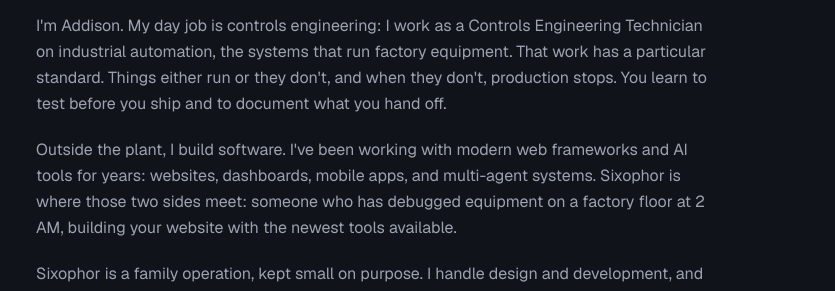
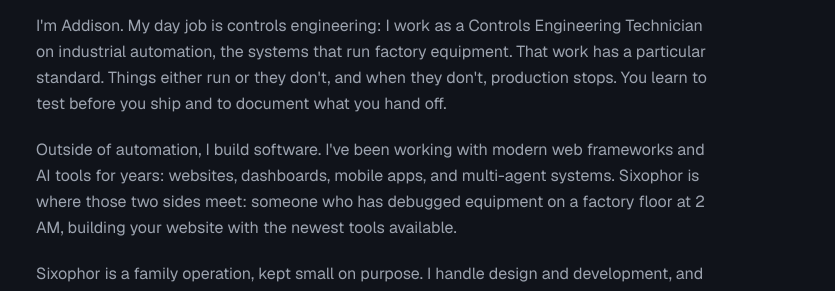
Before and after one commit to AddisonTech/Sixophor, a Next.js app: page / in a window 1280 px wide. Shown: the part 4020-4311 px from the top of the page, without its empty margins (52-887 px from the left). Built offline with nearby package versions, Linux system fonts and the light colour scheme; no server answers.

Commit message:
Update About copy: 'Outside the plant' to 'Outside of automation'

```diff
--- a/components/About.tsx
+++ b/components/About.tsx
@@ -16,7 +16,7 @@
           what you hand off.
         </p>
         <p>
-          Outside the plant, I build software. I&apos;ve been working with
+          Outside of automation, I build software. I&apos;ve been working with
           modern web frameworks and AI tools for years: websites, dashboards,
           mobile apps, and multi-agent systems. Sixophor is where those two
           sides meet: someone who has debugged equipment on a factory floor at
```
